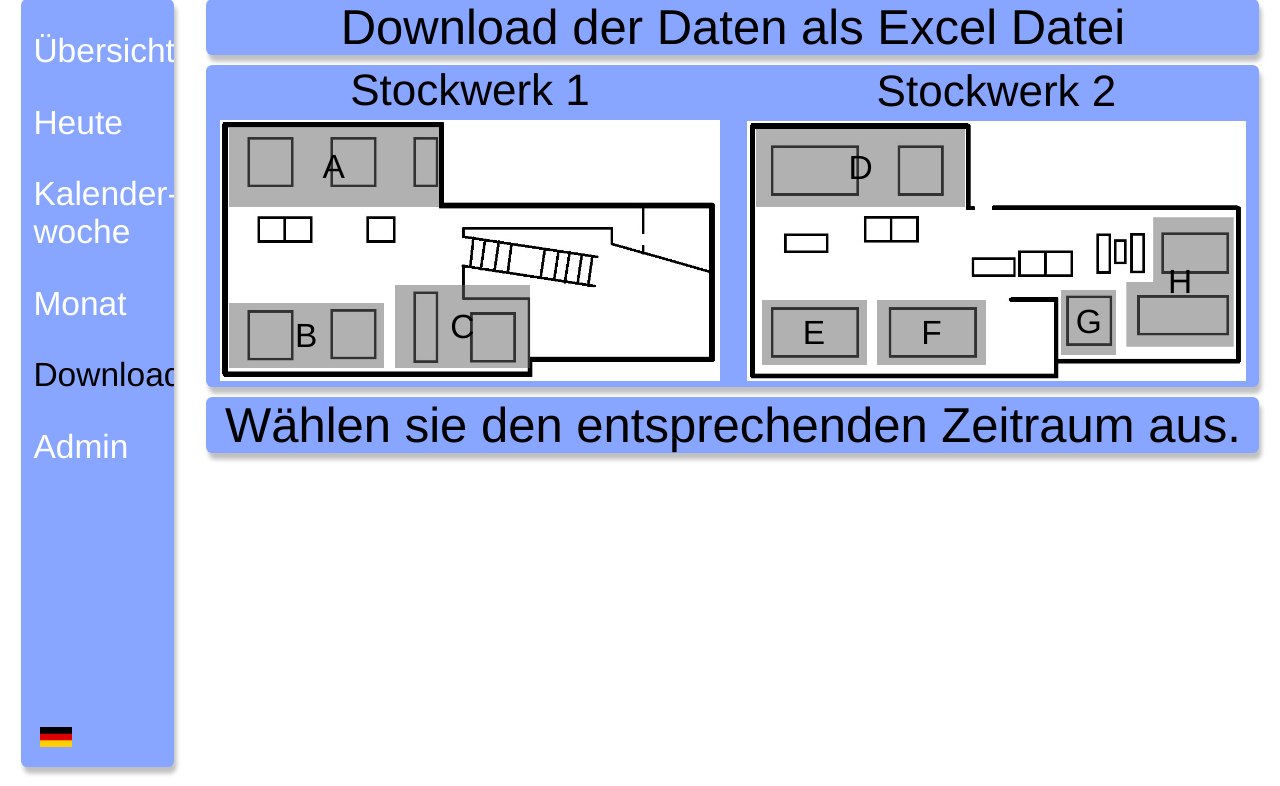
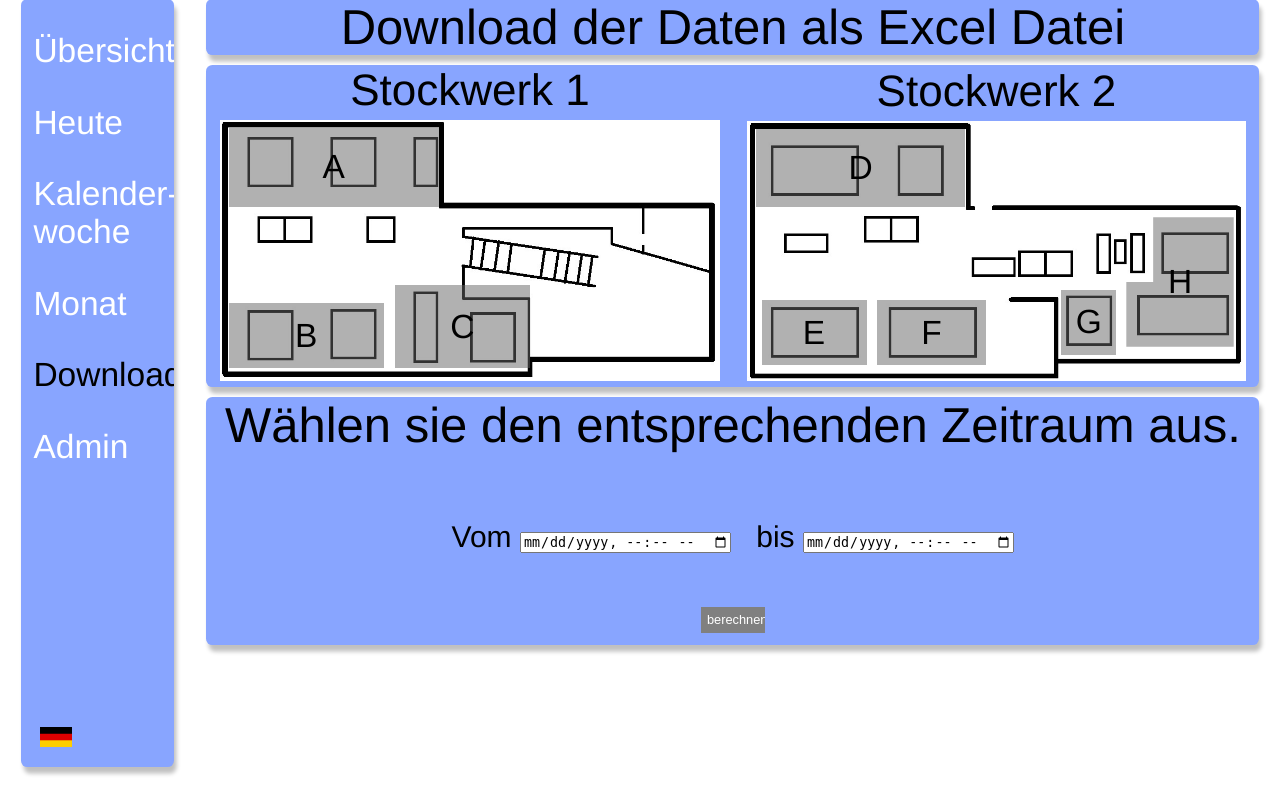
Before and after one commit to Ni-o-iN/MEP-abbvie, a Flask app: page /downlaod in a window 1280 px wide. Shown: the part 14-800 px from the top of the page. Run offline with Flask 3, Linux system fonts and the light colour scheme.

Commit message:
download seite zeitraum, bereiche ohne verlauf weg

```diff
--- a/static/style.css
+++ b/static/style.css
@@ -23,6 +23,22 @@ h1 {
   white-space: nowrap;
   font-size: calc(32px + (32 - 16) * ((100vw - 320px) / (1600 - 320)));
 }
+
+label {
+  font-size: calc(24px + (24 - 16) * ((100vw - 320px) / (1600 - 320)));
+}
+
+input[type="submit"] {
+  display: block;
+  width: 500px;
+  height: inherit;
+  background-color: grey;
+  color: white;
+  font-size: 16px;
+  border: none;
+  cursor: pointer;
+}
+
 
 .container {
   display: flex;
--- a/templates/Deutsch/download.html
+++ b/templates/Deutsch/download.html
@@ -107,9 +107,19 @@
                 </div>
             </div>
             <div class="settings-headline">
-                <div class="row">
-                    Wählen sie den entsprechenden Zeitraum aus.
-                </div>
+                Wählen sie den entsprechenden Zeitraum aus.
+                <p>
+                    <label>
+                        Vom
+                        <input type="datetime-local" name="geburtsdatum">
+                    </label>
+                    <label>
+                        &nbsp;
+                        bis
+                        <input type="datetime-local" name="geburtsdatum">
+                    </label>
+                </p>
+                <input type="submit" value="berechnen" name="calculate">
             </div>
         </div>
     </div>
--- a/templates/Deutsch/uebersicht.html
+++ b/templates/Deutsch/uebersicht.html
@@ -99,7 +99,6 @@
                                 href="{{url_for('heute', stockwerk='floor1', bereich='area-b')}}">B</a>
                             <a id="area-c" data-name="area-c"
                                 href="{{url_for('heute', stockwerk='floor1', bereich='area-c')}}">C</a>
-                            <div id="steps1"></div>
                         </div>
                     </div>
                     <div class="overview-legend">
@@ -125,10 +124,6 @@
                                     href="{{url_for('heute', stockwerk='floor2', bereich='area-g')}}">G</a>
                                 <a id="area-h" data-name="area-h"
                                     href="{{url_for('heute', stockwerk='floor2', bereich='area-h')}}">H</a>
-                                <div id="couch"></div>
-                                <div id="steps2"></div>
-                                <div id="tableBetweenDandE"></div>
-                                <div id="tableAboveF"></div>
                             </div>
                         </div>
                     </div>
```
Also changed, not shown: other parts of static/style.css (+3 -56 lines).
